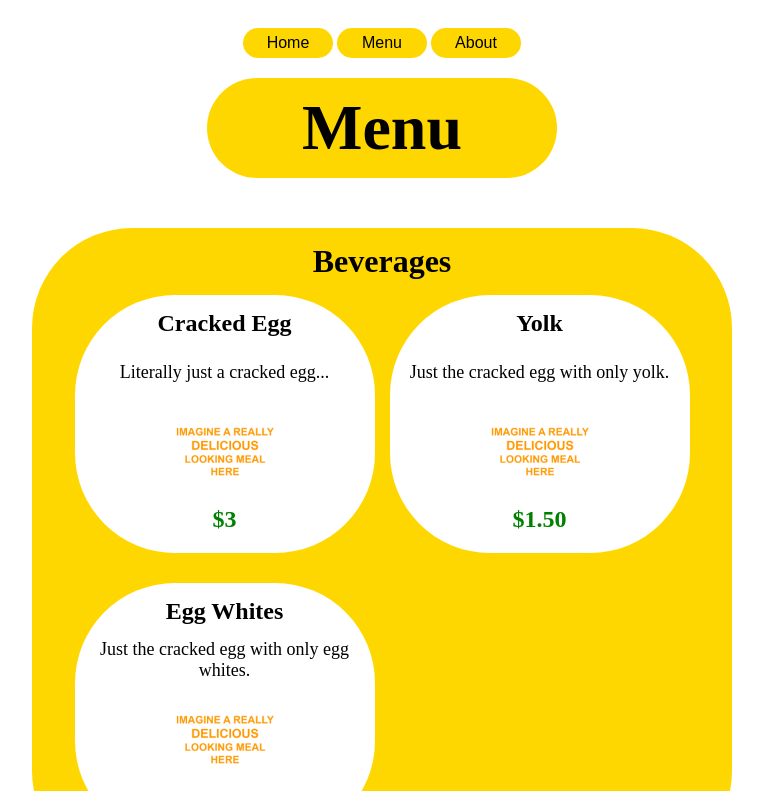
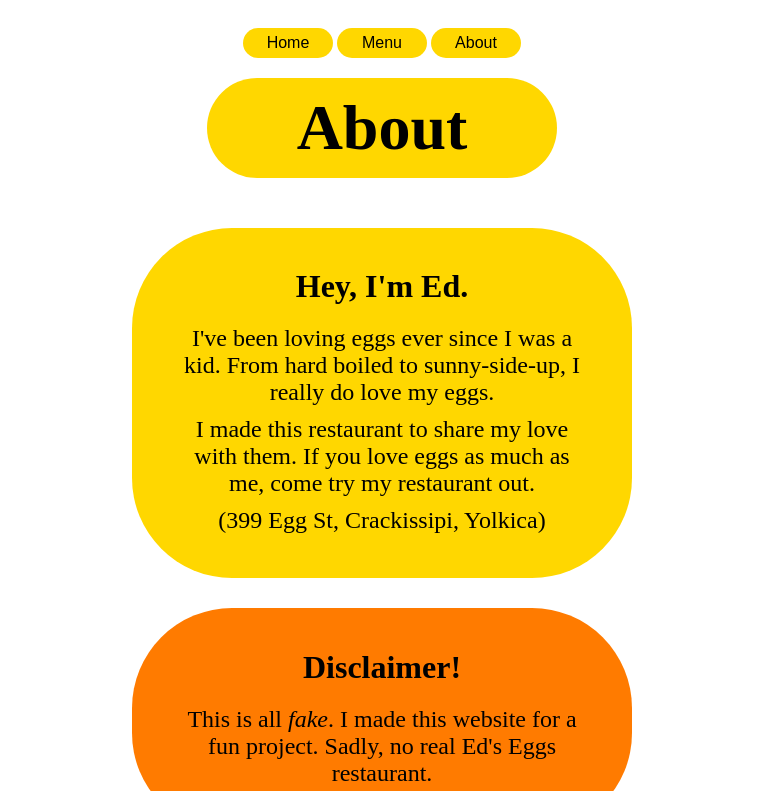
Before and after one commit to m-redw/restaurant-page, a website built with webpack: page src/index.html in a window 1280 px wide. Both pictures are taken after a click on the button "About". Shown: the top 791 px of the page, without its empty margins (258-1021 px from the left). Built offline with nearby package versions, Linux system fonts and the light colour scheme.

Commit message:
Create about page

```diff
--- /dev/null
+++ b/src/about.js
@@ -0,0 +1,60 @@
+import {tempImage, content, docCreate, sectionCreate} from './page.js';
+
+function createHeader() {
+    const header = docCreate('h1');
+    header.textContent = "About"
+    content.appendChild(header);
+}
+
+function createIntro() {
+    const section = sectionCreate('about');
+
+    const h2 = docCreate('h2');
+    h2.textContent = "Hey, I'm Ed."
+
+    const p1 = docCreate('p');
+    p1.textContent = `I've been loving eggs ever since I was a kid.
+                From hard boiled to sunny-side-up, I really do
+                love my eggs.`;
+
+    const p2 = docCreate('p');
+    p2.textContent = `I made this restaurant to share my love with them.
+                If you love eggs as much as me, come try my restaurant out.`;
+
+    const p3 = docCreate('p');
+    p3.textContent = '(399 Egg St, Crackissipi, Yolkica)';
+
+    section.appendChild(h2);
+    section.appendChild(p1);
+    section.appendChild(p2);
+    section.appendChild(p3);
+    content.appendChild(section);
+}
+
+function createDisclaimer() {
+    const section = sectionCreate('disclaimer');
+
+    const h2 = docCreate('h2');
+    h2.textContent = 'Disclaimer!';
+
+    const p = docCreate('p');
+    const fake = docCreate('em')
+    const pRest = docCreate('span');
+    p.textContent = `This is all `;
+    fake.textContent = 'fake';
+    pRest.textContent = `. I made this website for a fun project.
+                Sadly, no real Ed's Eggs restaurant.`
+    p.appendChild(fake);
+    p.appendChild(pRest);
+
+
+    section.appendChild(h2);
+    section.appendChild(p);
+    content.appendChild(section);
+}
+
+export function loadAbout() {
+    createHeader();
+    createIntro();
+    createDisclaimer();
+}
--- a/src/index.css
+++ b/src/index.css
@@ -61,6 +61,7 @@ p {
 }
 
 /* Class specifics */
+/* Homepage */
 .intro {
     height: 300px;
 }
@@ -76,6 +77,7 @@ p {
     width: 350px;
 }
 
+/* Menu */
 .menu-section {
     width: 700px;
 }
@@ -109,3 +111,18 @@ p {
     font-size: 24px;
     font-weight: bold;
 }
+
+/* About */
+#content .about {
+    height: 350px;
+}
+
+#content .about p, #content .disclaimer p {
+    width: 400px;
+    text-align: center;
+}
+
+.disclaimer {
+    background-color: rgb(255, 123, 0);
+    height: 225px;
+}
--- a/src/index.js
+++ b/src/index.js
@@ -1,6 +1,7 @@
 import "./index.css";
 import {loadHomepage} from "./homepage.js";
 import {loadMenu} from "./menu.js";
+import {loadAbout} from "./about.js";
 
 function clearContent() {
     const content = document.querySelector('#content');
@@ -22,4 +23,10 @@ menuButton.addEventListener('click', ()=>{
     loadMenu();
 });
 
-loadMenu();
+const aboutButton = document.querySelector('.about');
+aboutButton.addEventListener('click', ()=>{
+    clearContent();
+    loadAbout();
+});
+
+loadHomepage();
```
